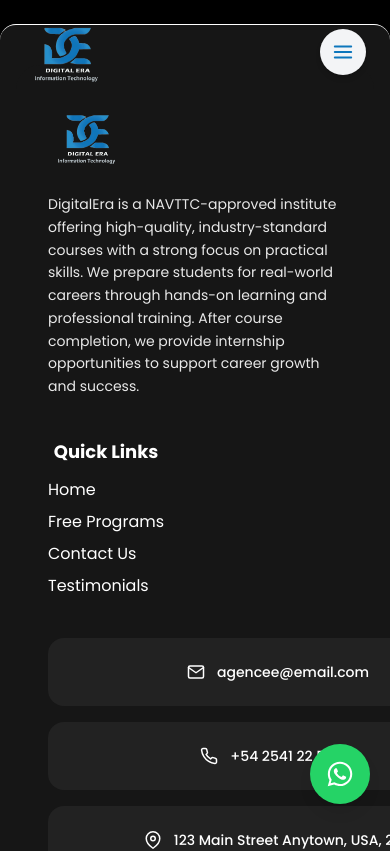
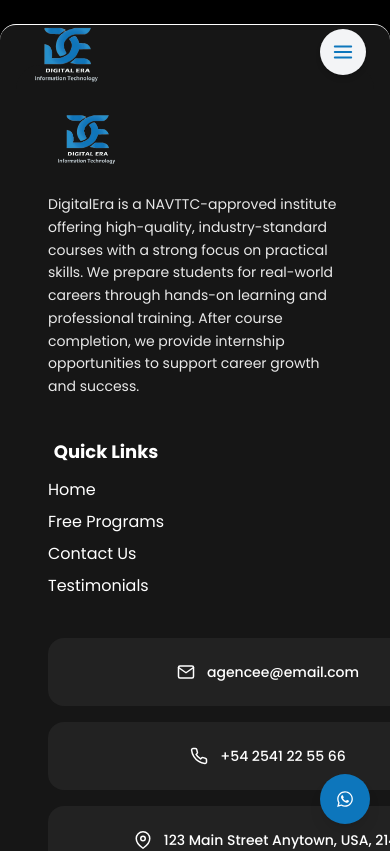
Before and after one commit to AkqDev/Educational-Institute-web, a React (Vite) app: page /testimonials in a window 390 px wide. Shown: the top 851 px of the page. Built offline with nearby package versions, Linux system fonts and the light colour scheme; the HTML template or start-up script is replaced by a standard one; a web font is replaced by a local one.

Commit message:
manage the width and height of the footer components

```diff
--- a/src/components/Footer.tsx
+++ b/src/components/Footer.tsx
@@ -72,7 +72,7 @@ const Footer: React.FC = () => {
               href="https://www.google.com/maps?q=123+Main+Street+Anytown+USA+2141"
               target="_blank"
               rel="noopener noreferrer"
-              className="flex items-center gap-3 text-sm font-medium bg-[#222222] p-6 rounded-2xl w-115 md:w-auto justify-center hover:opacity-80 transition "
+              className="flex items-center gap-3 text-sm font-medium bg-[#222222] p-6 rounded-2xl w-110 md:w-auto justify-center hover:opacity-80 transition "
             >
               <FiMapPin size={18} />
               123 Main Street Anytown, USA, 2141
@@ -126,9 +126,9 @@ const Footer: React.FC = () => {
         href="https://wa.me/923001234567"
         target="_blank"
         rel="noopener noreferrer"
-        className="fixed bottom-10 right-5 z-50 bg-[#25D366] p-4 rounded-full shadow-lg md:hidden hover:scale-105 transition-transform"
+        className="fixed bottom-5 right-5 z-50 bg-[#0D76BC] p-4 rounded-full shadow-lg md:hidden hover:scale-105 transition-transform"
       >
-        <FaWhatsapp size={28} className="text-white" />
+        <FaWhatsapp size={18} className="text-white" />
       </a>
 
     </div>
```
